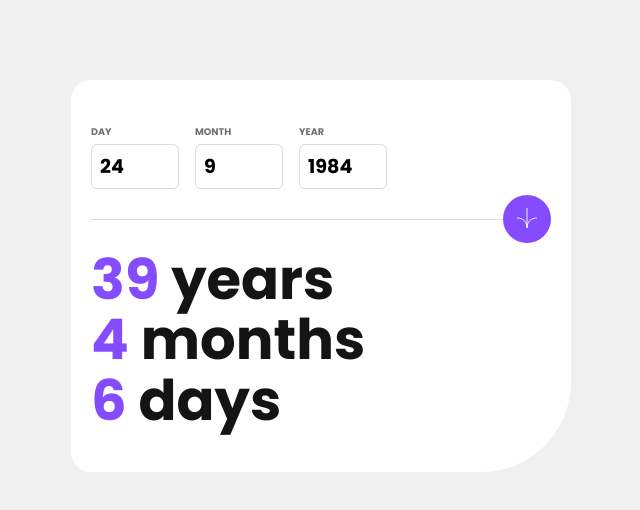
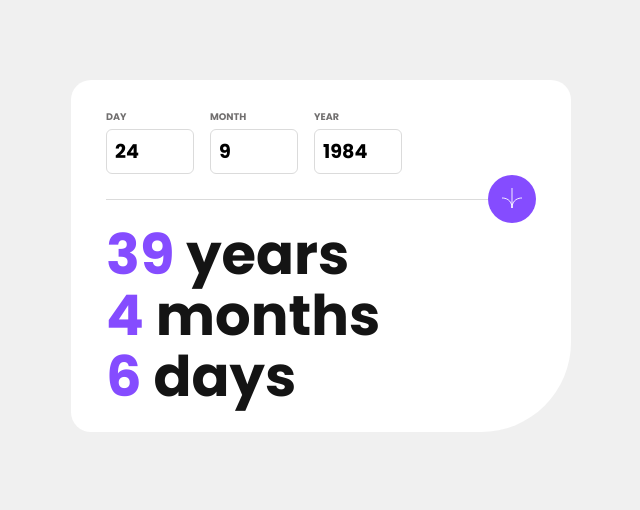
Before and after one commit to edpau/FM_age_calculator_app_react, a React (Create React App) app: page / in a window 1280 px wide. Shown: the top 510 px of the page, without its empty margins (319-959 px from the left). Built offline with nearby package versions, Linux system fonts and the light colour scheme.

Commit message:
style: error handle and minor size adjustment

```diff
--- a/src/App.css
+++ b/src/App.css
@@ -57,17 +57,25 @@ input:invalid {
   flex-flow: column nowrap;
 }
 
-label {
+.label {
   display: flex;
-  flex-direction: column;
+  flex-flow: column nowrap;
   font-size: 0.6rem;
   color: var(--smokeyGrey);
   line-height: 1.5rem;
 }
 
+.errorLabel {
+  display: flex;
+  flex-flow: column nowrap;
+  font-size: 0.6rem;
+  color: var(--lightRed);
+  line-height: 1.5rem;
+}
+
 input{
   /* all: unset; */
-  width: 4rem;
+  width: 5rem;
   height: 2.5rem;
   border-radius: 6px;
   border-color: var(--lightGrey);
@@ -87,6 +95,20 @@ input[type='number']::-webkit-inner-spin-button,
 input[type='number']::-webkit-outer-spin-button {
   -webkit-appearance: none;
   margin: 0;
+}
+
+input:focus {
+  outline-color: var(--purple);
+}
+
+.inputError {
+  border-color: var(--lightRed);
+}
+
+.errorMessage {
+  font-size: 0.45rem;
+  color: var(--lightRed);
+  white-space: nowrap;
 }
 
 .dateInput {
@@ -144,11 +166,12 @@ button {
   .App{
    /* min-width: 500px; */
    max-width: 500px;
+   padding: 25px 35px;
   }
 
   .calButtonContainer{
     justify-content: end;
-    margin: 0.4rem 0rem;
+    margin: 0.1rem 0rem;
   }
 
   input {
```
